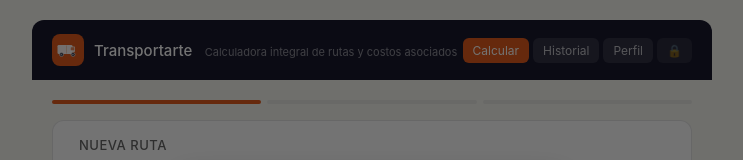
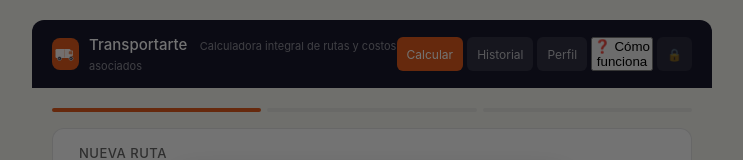
Before and after one commit to gerencia1958/transportarte, a plain HTML site: page index.html in a window 1280 px wide. Shown: the top 160 px of the page, without its empty margins (268-1011 px from the left). Drawn offline with Linux system fonts and the light colour scheme; some icons are missing.

Commit message:
Botón ¿Cómo funciona? en nav

```diff
--- a/index.html
+++ b/index.html
@@ -434,6 +434,7 @@
       <button class="nav-btn active" onclick="showSection('calc',this)">Calcular</button>
       <button class="nav-btn" onclick="showSection('history',this)">Historial</button>
       <button class="nav-btn" onclick="showSection('profile',this)">Perfil</button>
+      <button class="guia-btn" onclick="abrirGuia()">❓ Cómo funciona</button>
       <button class="nav-btn" onclick="showSection('privacy',this)" style="opacity:0.7">🔒</button>
     </div>
   </div>
```
